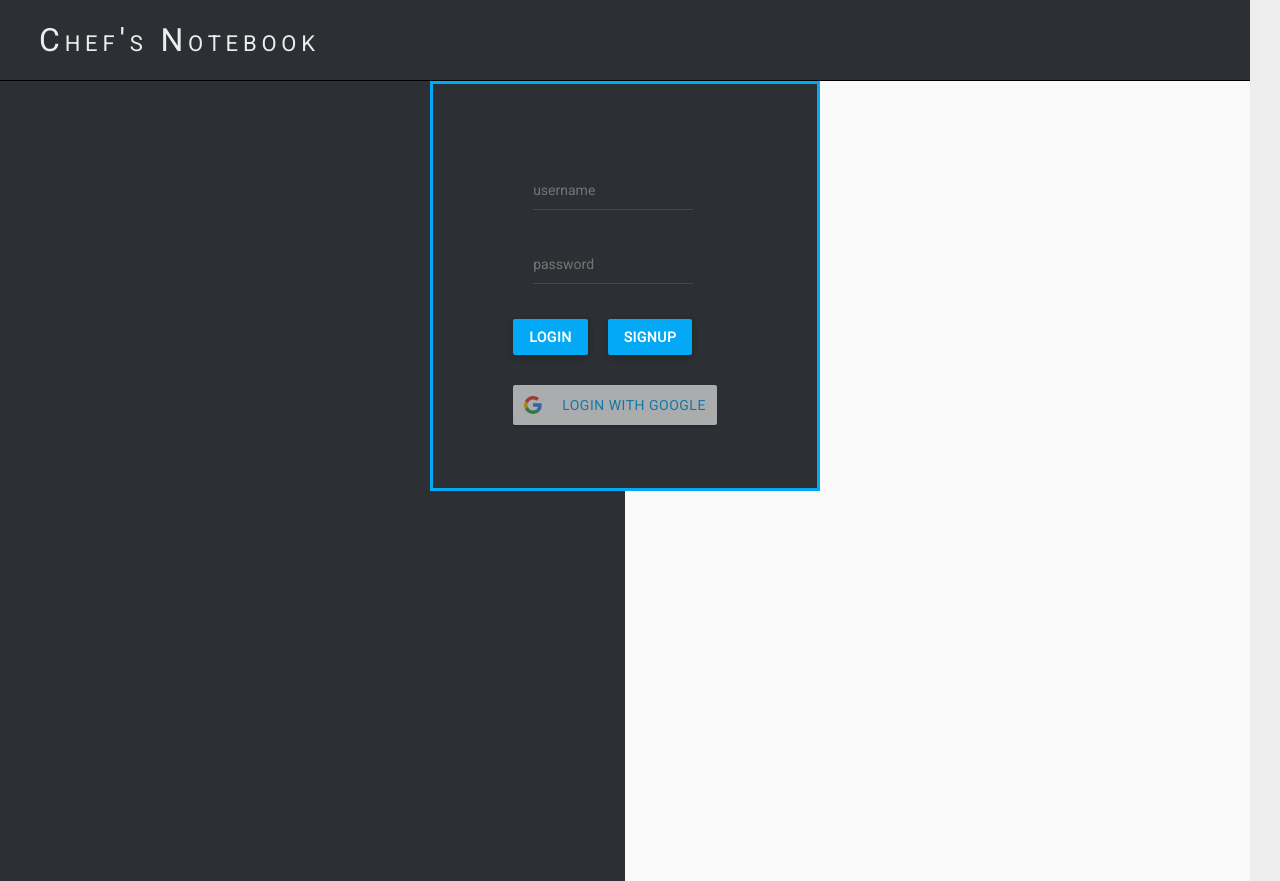
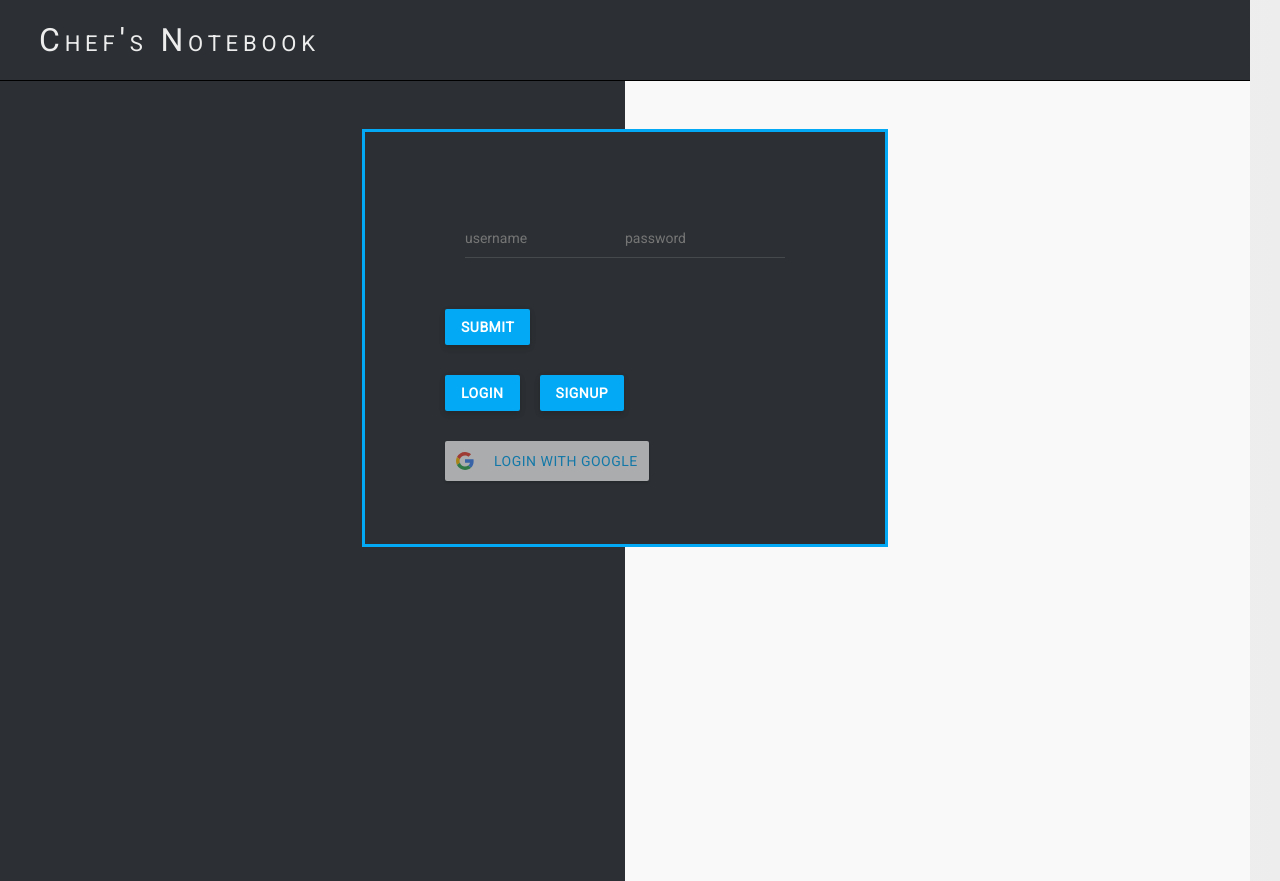
Before and after one commit to ramonaspence/chefs-notebook, a React (Create React App) app in the folder frontend/static/: page / in a window 1280 px wide. Built offline with nearby package versions, Linux system fonts and the light colour scheme; no server answers.

Commit message:
streamline login/signup form

```diff
--- a/frontend/static/src/authentication/GoogleSocialAuth.js
+++ b/frontend/static/src/authentication/GoogleSocialAuth.js
@@ -16,7 +16,7 @@ class GoogleSocialAuth extends Component {
 
 
     return (
-      <div>
+      <div className="google-auth">
 
         <GoogleLogin
           id="google-login"
@@ -24,6 +24,7 @@ class GoogleSocialAuth extends Component {
           buttonText="Login with Google"
           onSuccess={googleResponse}
           onFailure={googleResponse}
+
         />
       </div>
     );
--- a/frontend/static/src/authentication/Login.js
+++ b/frontend/static/src/authentication/Login.js
@@ -43,7 +43,7 @@ class Login extends Component {
 
   handleLogin(e) {
     e.preventDefault();
-
+    console.log('fires')
     axios.post(`${BASE_URL}/dj-rest-auth/login/`, this.state)
     .then(res => localStorage.setItem('current-user', JSON.stringify(res.data)))
     .then(res => this.captureLogin())
@@ -57,12 +57,18 @@ class Login extends Component {
     return (
       <React.Fragment>
 
-      <form className="card-body" method="post" type="submit" onSubmit={this.handleLogin}>
-        <div className="form-group">
-          <input type="text" value={this.state.username} autoComplete="username" placeholder="username" name="username" onChange={this.handleChange} />
+      <form method="post" type="submit" onSubmit={this.handleLogin}>
+        <div className="card-body">
+          <input className="form-group" type="text" value={this.state.username} autoComplete="username" placeholder="username" name="username" onChange={this.handleChange} />
+          <input className="form-group" type="password" value={this.state.password} autoComplete="current-password" placeholder="password" name="password" onChange={this.handleChange} />
         </div>
-        <input type="password" value={this.state.password} autoComplete="current-password" placeholder="password" name="password" onChange={this.handleChange} />
+
+        <div>
+          <button type="submit" className="submit-button">Submit</button>
+        </div>
       </form>
+
+
 
     </React.Fragment>
 
--- a/frontend/static/src/authentication/Signup.js
+++ b/frontend/static/src/authentication/Signup.js
@@ -22,7 +22,7 @@ class Signup extends Component {
 
     }
 
-    this.signUp = this.signUp.bind(this)
+    this.handleSignUp = this.handleSignUp.bind(this)
     this.handleChange = this.handleChange.bind(this)
   }
 
@@ -45,7 +45,7 @@ class Signup extends Component {
     .catch(err => console.log(err))
   }
 
-  signUp(e) {
+  handleSignUp(e) {
     e.preventDefault();
     axios.post(`${BASE_URL}/rest-auth/registration/`, this.state,)
     .then(res => {
@@ -60,28 +60,26 @@ class Signup extends Component {
   render() {
     return (
       <React.Fragment>
-        <form className="card-body" method="post" type="submit" onSubmit={this.signUp}>
-          <div className="form-group">
-            <input type="text" name="username" placeholder="username" value={this.state.username} onChange={this.handleChange}/>
-          </div>
+        <form method="post" type="submit" onSubmit={this.signUp}>
+          <div className="card-body">
+            <input className="form-group" type="text" name="username" placeholder="username" value={this.state.username} onChange={this.handleChange}/>
 
-          <div className="form-group">
-            <input type="email" name="email" placeholder="email" autoComplete="email" value={this.state.email} onChange={this.handleChange} />
-          </div>
+            <input className="form-group" type="email" name="email" placeholder="email" autoComplete="email" value={this.state.email} onChange={this.handleChange} />
 
-          <div className="form-group">
-            <input type="password" name="password1" placeholder="password" autoComplete="new-password" value={this.state.password1} onChange={this.handleChange} />
-          </div>
+            <input className="form-group" type="password" name="password1" placeholder="password" autoComplete="new-password" value={this.state.password1} onChange={this.handleChange} />
 
-          <div className="form-group">
-            <input type="password" name="password2" placeholder="password" autoComplete="new-password" value={this.state.password2} onChange={this.handleChange} />
+            <input className="form-group" type="password" name="password2" placeholder="password" autoComplete="new-password" value={this.state.password2} onChange={this.handleChange} />
+
             <small className="d-block">passwords must match</small>
           </div>
 
-          <div className="login-buttons">
-            <button className="home-button">Signup</button>
+          <div>
+            <button className="submit-button" onSubmit={this.handleSignUp}>Submit</button>
           </div>
         </form>
+
+
+
       </React.Fragment>
     )
   }
--- a/frontend/static/src/containers/Home.js
+++ b/frontend/static/src/containers/Home.js
@@ -8,7 +8,7 @@ import axios from 'axios';
 
 axios.defaults.xsrfCookieName = 'csrftoken';
 axios.defaults.xsrfHeaderName = 'X-CSRFToken';
-
+const BASE_URL = process.env.REACT_APP_BASE_URL;
 
 class Home extends Component {
   constructor(props) {
@@ -18,21 +18,25 @@ class Home extends Component {
       isAuthenticated: false,
       hidenav: null,
       signUp: false,
+      form: 'login'
     }
-
-    this.handleToggle = this.handleToggle.bind(this)
+    this.handleChange = this.handleChange.bind(this)
+    this.switchToLogin = this.switchToLogin.bind(this)
+    this.switchToSignUp = this.switchToSignUp.bind(this)
   }
 
-  handleToggle() {
-    if (this.state.signUp) {
-      this.setState({signUp: false})
-    }
-    else {
-      this.setState({signUp: true})
-    }
-    console.log(this.state.signUp)
+  handleChange(e) {
+    e.preventDefault();
+    this.setState({[e.target.name]: e.target.value});
   }
 
+  switchToLogin() {
+    this.setState({signUp: false})
+  }
+
+  switchToSignUp() {
+    this.setState({signUp: true})
+  }
 
   render() {
     return (
@@ -44,7 +48,7 @@ class Home extends Component {
           </div>
 
         <div className="row background-home">
-          <div className="center-box mt-0 d-flex flex-column justify-content-around">
+          <div className="center-box mt-5 d-flex flex-column justify-content-center">
             {/*
             NOTES for when I continue this:
 
@@ -52,15 +56,13 @@ class Home extends Component {
             There should be a button to submit, that handles the actual logging in or signing up.
 
             */}
-            {this.state.signUp
-            ?
-            <Signup props={this.props}/>
-            :
-            <Login props={this.props}/>
-          }
-            <div className="login-buttons">
-              <button onClick={this.handleToggle} className="home-button">Login</button>
-              <button onClick={this.handleToggle} className="home-button">Signup</button>
+            { this.state.signUp
+            ? <Signup props={this.props}/>
+            : <Login props={this.props}/>
+            }
+            <div className="d-flex">
+              <button onClick={this.switchToLogin} className="home-button">Login</button>
+              <button onClick={this.switchToSignUp} className="home-button">Signup</button>
             </div>
 
             <GoogleSocialAuth />
```
